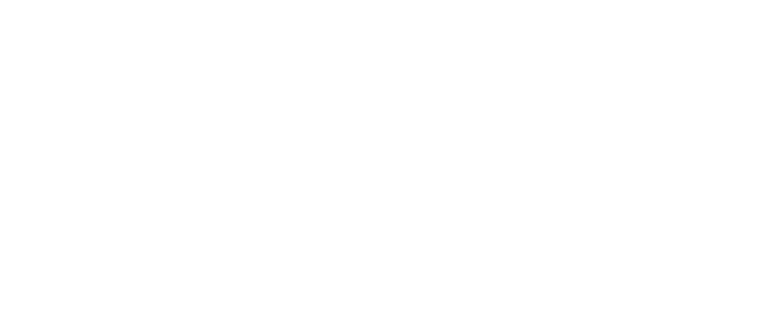
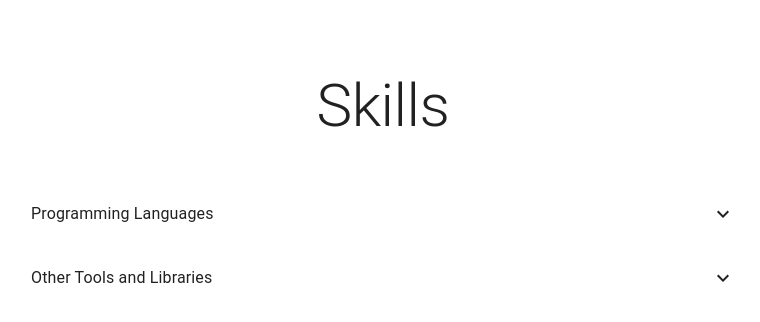
Before and after one commit to LiamPattinson/liampattinson.github.io, a React (Vite) app: page /#/cv in a window 1280 px wide. Shown: the part 2614-2936 px from the top of the page, without its empty margins (257-1017 px from the left). Before the commit the page ends 2708 px from the top, so only its background shows below. Built offline with nearby package versions, Linux system fonts and the light colour scheme.

Commit message:
Add skills section to CV

```diff
--- a/src/pages/CV.jsx
+++ b/src/pages/CV.jsx
@@ -1,4 +1,5 @@
 import {
+  ArrowForward,
   DoubleArrow,
   Email,
   ExpandLess,
@@ -428,7 +429,7 @@ function Experience() {
         In addition to my technical development, I have gained valuable
         experience in project management, public speaking, and academic
         engagement. I have been an active contributor to the University of York
-        coding club, where I have taught topics such as Python packaging and
+        Coding Club, where I have taught topics such as Python packaging and
         optimisation. I have also contributed to organising the York Plasma
         Institute student seminar series and regular postdoctoral development
         meetings. Furthermore, I have presented my work at several prominent
@@ -701,6 +702,168 @@ function Portfolio() {
   );
 }
 
+function SkillItem({ primary, secondary }) {
+  return (
+    <ListItem>
+      <ListItemIcon>
+        <ArrowForward />
+      </ListItemIcon>
+      <ListItemText primary={primary} secondary={secondary} />
+    </ListItem>
+  );
+}
+
+function SkillCategory({ state, handler, category, children }) {
+  return (
+    <>
+      <ListItemButton
+        onClick={handler}
+        sx={{
+          display: 'flex',
+          justifyContent: 'space-between',
+          alignItems: 'center',
+          textAlign: 'left',
+          width: '100%',
+        }}
+      >
+        <ListItem sx={{ width: '100%' }}>
+          <ListItemText primary={category} />
+          {state ? <ExpandLess /> : <ExpandMore />}
+        </ListItem>
+      </ListItemButton>
+      <Collapse in={state} timeout="auto" unmountOnExit>
+        <List component="div" disablePadding>
+          {children}
+        </List>
+      </Collapse>
+    </>
+  );
+}
+
+function Skills() {
+  const [languagesOpen, setLanguagesOpen] = useState(false);
+  const [toolsOpen, setToolsOpen] = useState(false);
+
+  const handleLanguages = () => {
+    setLanguagesOpen((prev) => !prev);
+  };
+  const handleTools = () => {
+    setToolsOpen((prev) => !prev);
+  };
+
+  let pythonDescription = `Expert level. Developed multiple packages and familiar with high-level
+      language features, the standard library, the scientific ecosystem, and
+      developer tooling.`;
+  let cppDescription = `Expert level. Comfortable with modern C++ features and idioms, template
+      metaprogramming, the STL, and parallelisation via OpenMP and MPI. Can
+      additionally manage complex build systems using CMake.`;
+  let fortranDescription = `Intermediate level. Familiar with modern Fortran features, including the
+      use of modules, derived types, and parallelisation via OpenMP and MPI.
+      Can additionally manage complex build systems using CMake.`;
+  let rustDescription = `Intermediate level. Used to develop the Fortitude linter. Familiar with
+      the Rust ecosystem and idioms, and comfortable with developer tooling. No
+      longer fighting the borrow checker!`;
+  let javascriptDescription = `Beginner level. Comfortable with React, and having fun figuring things out.
+    Used it to write this!`;
+  return (
+    <CentreBox maxWidth="50em">
+      <Typography
+        variant="h2"
+        sx={{ width: '100%', mb: 2, fontWeight: 'light' }}
+      >
+        Skills
+      </Typography>
+      <Box
+        sx={{
+          p: 2,
+          width: '100%',
+          flexWrap: 'wrap',
+          textAlign: 'left',
+          display: 'flex',
+          flexDirection: 'column',
+        }}
+      >
+        <List>
+          <SkillCategory
+            state={languagesOpen}
+            handler={handleLanguages}
+            category="Programming Languages"
+          >
+            <SkillItem primary="Python" secondary={pythonDescription} />
+            <SkillItem primary="C++" secondary={cppDescription} />
+            <SkillItem primary="Fortran" secondary={fortranDescription} />
+            <SkillItem primary="Rust" secondary={rustDescription} />
+            <SkillItem primary="JavaScript" secondary={javascriptDescription} />
+          </SkillCategory>
+          <SkillCategory
+            state={toolsOpen}
+            handler={handleTools}
+            category="Other Tools and Libraries"
+          >
+            <SkillItem
+              primary="Git"
+              secondary="Version control."
+            />
+            <SkillItem
+              primary="GitHub"
+              secondary="Collaborative coding, code review, project management, etc."
+            />
+            <SkillItem
+              primary="GitHub Actions"
+              secondary="Automation, continuous integration."
+            />
+            <SkillItem
+              primary="readthedocs"
+              secondary="Automated documentation hosting."
+            />
+            <SkillItem
+              primary="Python Developer Tools"
+              secondary="pip/uv, Black, Ruff, mypy, venv, Setuptools, etc."
+            />
+            <SkillItem
+              primary="Python Scientific Ecosystem"
+              secondary="NumPy, SciPy, Matplotlib, Pandas, Xarray, etc."
+            />
+            <SkillItem primary="pytest" secondary="Python testing framework." />
+            <SkillItem
+              primary="Sphinx"
+              secondary="Python documentation generation."
+            />
+            <SkillItem
+              primary="CMake"
+              secondary="Build system for C, C++, and Fortran. Comfortable with modern CMake techniques."
+            />
+            <SkillItem
+              primary="GoogleTest"
+              secondary="C++ testing framework."
+            />
+            <SkillItem
+              primary="pfUnit"
+              secondary="Fortran testing framework."
+            />
+            <SkillItem
+              primary="Doxygen"
+              secondary="Documentation generation for C/C++."
+            />
+            <SkillItem
+              primary="OpenMP"
+              secondary="Multithreading parallelism in C/C++/Fortran."
+            />
+            <SkillItem primary="MPI" secondary="Multiprocessing parallelism." />
+            <SkillItem
+              primary="Cargo"
+              secondary="Rust build system and general-purpose development tool"
+            />
+            <SkillItem primary="Slurm" secondary="HPC workload manager." />
+            <SkillItem primary="VSCode" secondary="Preferred IDE." />
+            <SkillItem primary="Vim" secondary="The superior text editor." />
+          </SkillCategory>
+        </List>
+      </Box>
+    </CentreBox>
+  );
+}
+
 export default function CV() {
   return (
     <>
@@ -708,6 +871,7 @@ export default function CV() {
       <Education />
       <Experience />
       <Portfolio />
+      <Skills />
     </>
   );
 }
```
